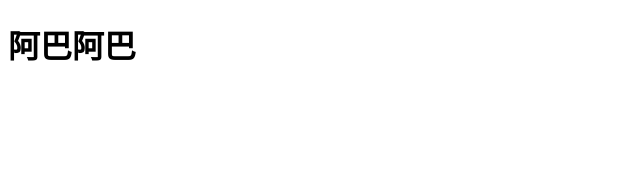
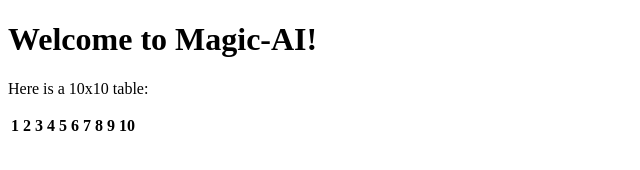
Before and after one commit to q673398754/test, a plain HTML site: page index.html in a window 1280 px wide. Shown: the whole page, without its empty margins (0-640 px from the left). Drawn offline with Linux system fonts and the light colour scheme.

Commit message:
Update index.html

```diff
--- a/index.html
+++ b/index.html
@@ -1,15 +1,42 @@
 <!DOCTYPE html>
-
-<html lang="en">
+<html>
   <head>
-    <meta charset="UTF-8">
-    <meta http-equiv="X-UA-Compatible" content="IE=edge">
-    <meta name="viewport" content="width=device-width, initial-scale=1.0">
-    <title>微软大法好</title>
+    <meta charset="utf-8">
+    <title>Magic-AI</title>
   </head>
   <body>
-    <h1>
-        阿巴阿巴
-    <h1>
+    <h1>Welcome to Magic-AI!</h1>
+    <p>Here is a 10x10 table:</p>
+    <table>
+      <thead>
+        <tr>
+          <th>1</th>
+          <th>2</th>
+          <th>3</th>
+          <th>4</th>
+          <th>5</th>
+          <th>6</th>
+          <th>7</th>
+          <th>8</th>
+          <th>9</th>
+          <th>10</th>
+        </tr>
+      </thead>
+      <tbody>
+        <tr>
+          <td></td>
+          <td></td>
+          <td></td>
+          <td></td>
+          <td></td>
+          <td></td>
+          <td></td>
+          <td></td>
+          <td></td>
+          <td></td>
+        </tr>
+        <!-- 在这里添加其他行 -->
+      </tbody>
+    </table>
   </body>
 </html>
```
